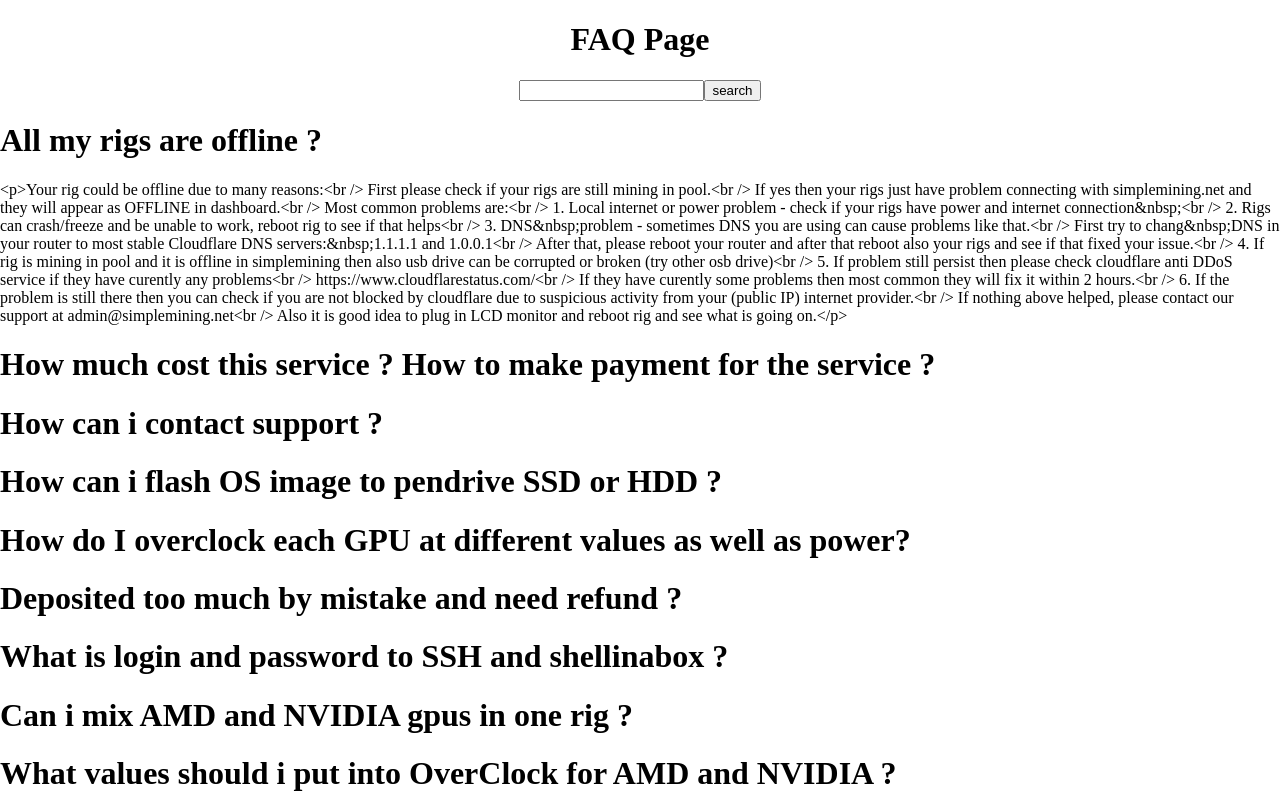
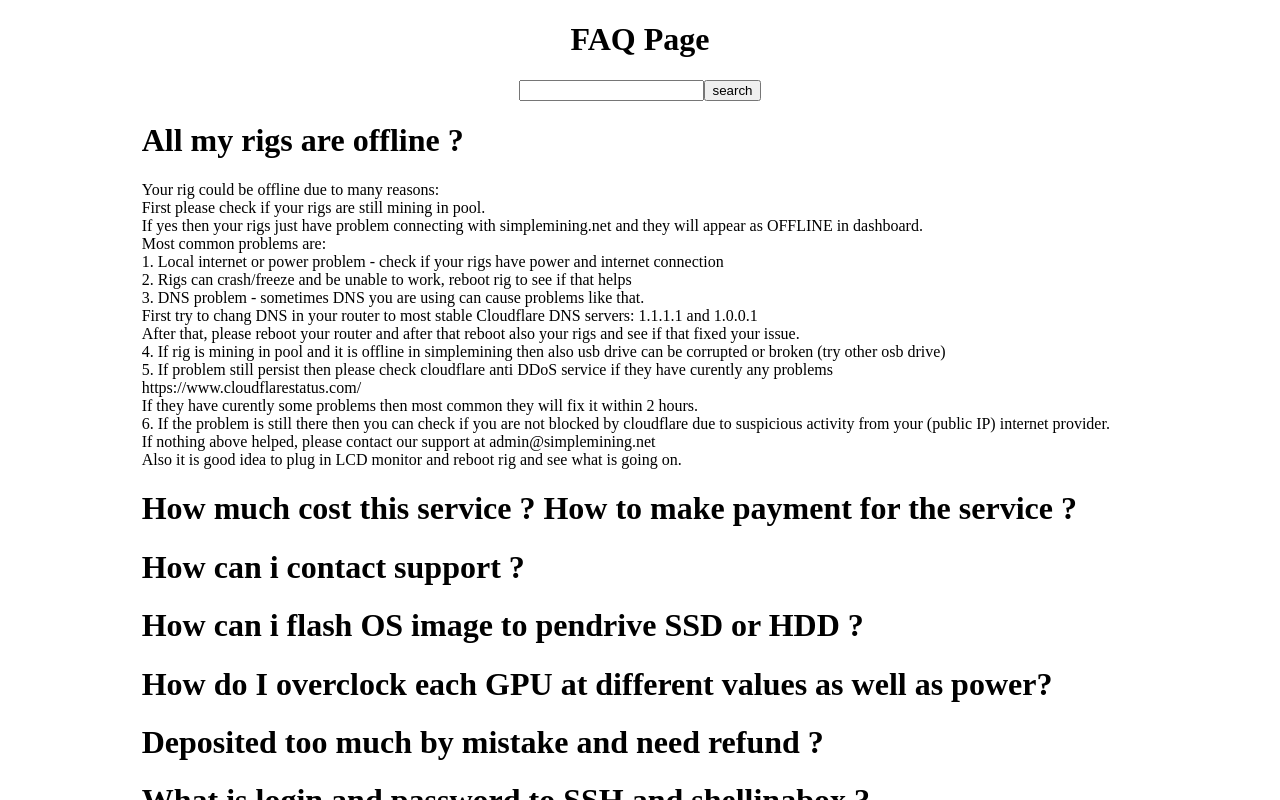
Before and after one commit to adrianoos/FAQpage, a React (Create React App) app: page / in a window 1280 px wide. Both pictures are taken after a click on the element "All my rigs are offline ?". Shown: the top 800 px of the page. Built offline with nearby package versions, Linux system fonts and the light colour scheme.

Commit message:
modify answer display to show innerHTML tags

```diff
--- a/src/App.js
+++ b/src/App.js
@@ -39,7 +39,7 @@ function App() {
      {filtered.map( item =>
        <div>
             <h1 className='questionParagraph' onClick={() => changeDisplay(item.id)} id={item.id} key={item.title}>{item.title}</h1>
-            {showAnswer == item.id ? <p>{item.content}</p> : ''}
+            {showAnswer == item.id ? <div dangerouslySetInnerHTML={{__html: item.content}}></div> : ''}
       </div>)}
      </div>
     </div>
```
